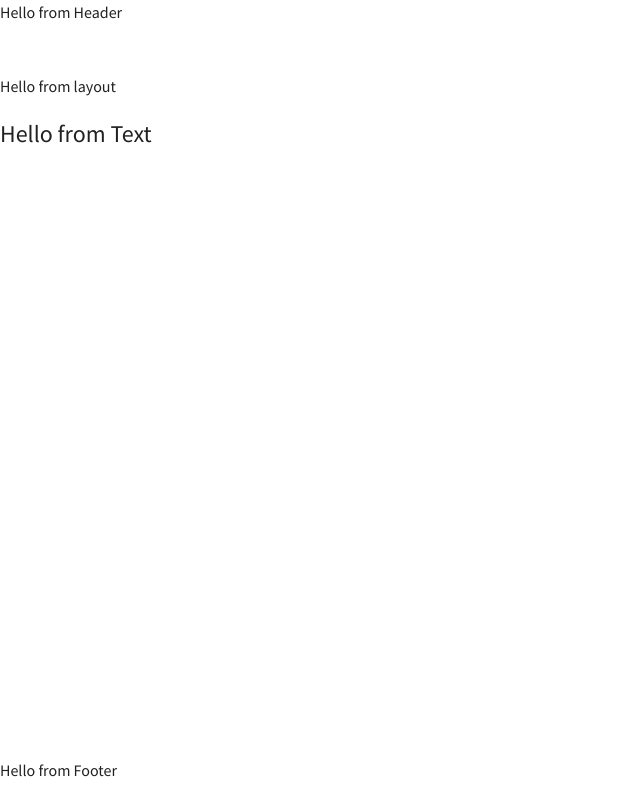
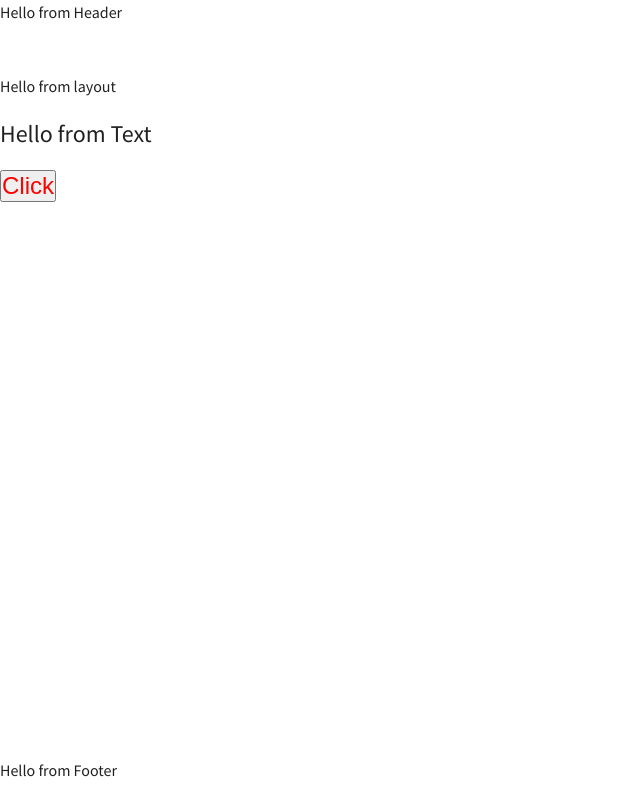
Before and after one commit to mbmohib/saifullah.com.bd, a Gatsby site: page / in a window 1280 px wide. Shown: the whole page, without its empty margins (0-640 px from the left). Built offline with nearby package versions, Linux system fonts and the light colour scheme; Gatsby itself is replaced by a stand-in of ours.

Commit message:
checking style component performance

```diff
--- /dev/null
+++ b/src/components/Button.js
@@ -0,0 +1,8 @@
+import styled from "styled-components";
+
+const Button = styled.button`
+  font-size: 24px;
+  color: ${({ color }) => color};
+`;
+
+export default Button;
--- a/src/components/index.js
+++ b/src/components/index.js
@@ -4,3 +4,4 @@ export { default as Header } from "./Header";
 export { default as Footer } from "./Footer";
 export { default as Text } from "./Text";
 export { default as Box } from "./Box";
+export { default as Button } from "./Button";
--- a/src/pages/index.js
+++ b/src/pages/index.js
@@ -1,5 +1,5 @@
 import * as React from "react";
-import { Layout, Text, Box } from "../components";
+import { Layout, Text, Box, Button } from "../components";
 
 export default function IndexPage() {
   return (
@@ -7,6 +7,7 @@ export default function IndexPage() {
       <Box mt={4}>
         <p>Hello from layout</p>
         <Text>Hello from Text</Text>
+        <Button color="red">Click</Button>
       </Box>
     </Layout>
   );
```
